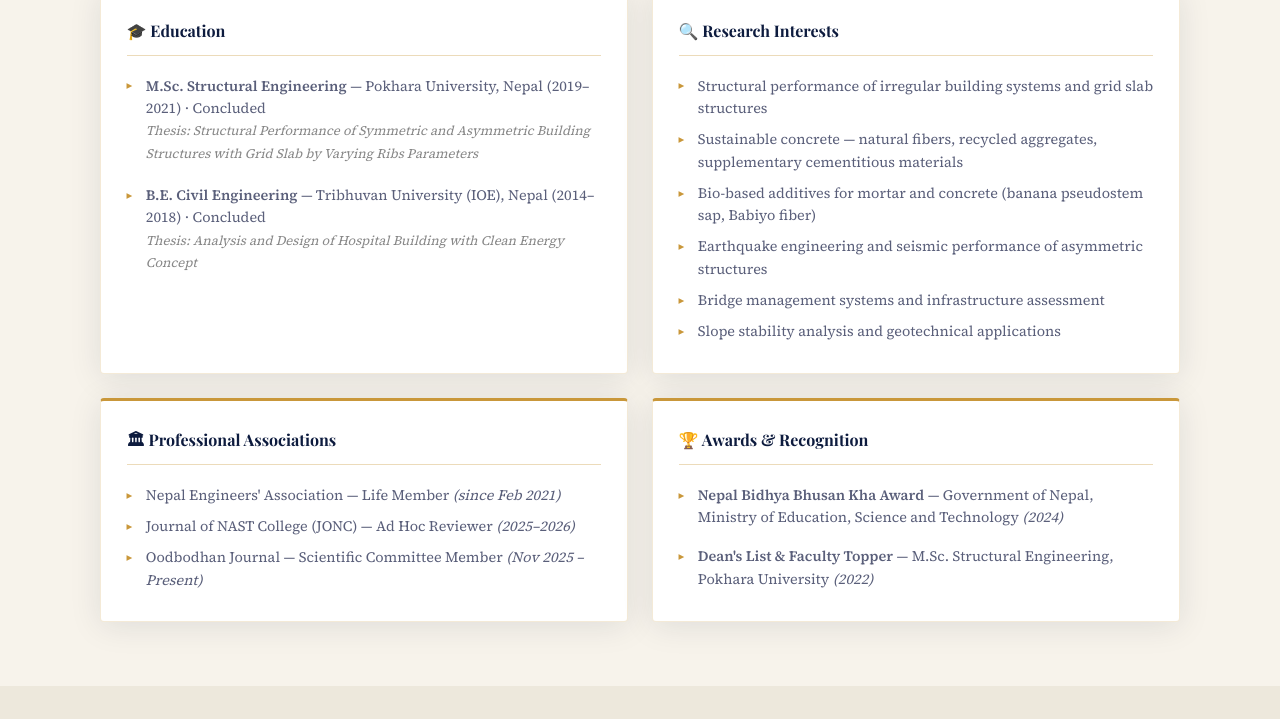
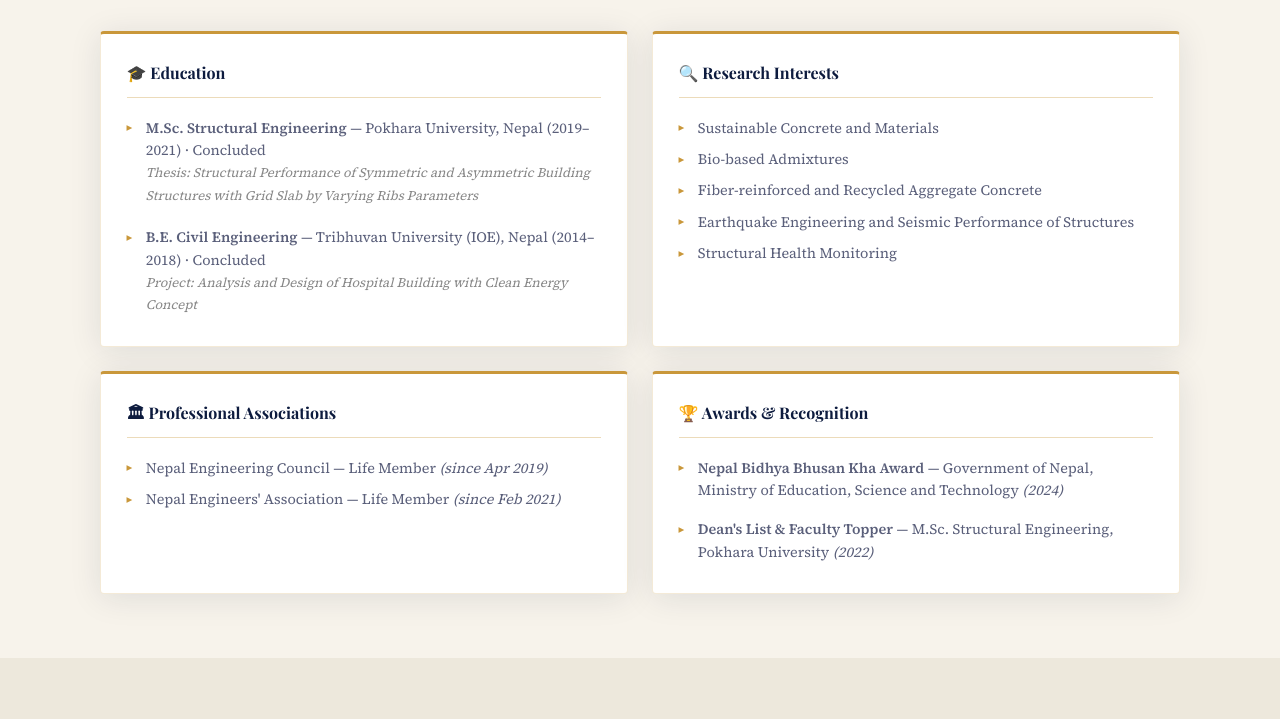
Before and after one commit to samrat-poudel/samrat-poudel, a plain HTML site: page index (6).html in a window 1280 px wide. Shown: the part 736-1455 px from the top of the page. Drawn offline with nearby package versions, Linux system fonts and the light colour scheme; a web font is replaced by a local one.

Commit message:
Update index (6).html

```diff
--- a/index (6).html
+++ b/index (6).html
@@ -484,9 +484,10 @@
       </p>
       <div class="hero-badges">
         <span class="badge">🏛 Structural Engineering</span>
-        <span class="badge">🌿 Sustainable Concrete</span>
-        <span class="badge">📐 Grid Slab Systems</span>
+        <span class="badge">♻ Sustainable Concrete</span>
+        <span class="badge">🏢 Structural Health Monitoring </span>
         <span class="badge">🌍 Earthquake Engineering</span>
+        <span class="badge">🏗 Infrastructure Development </span>
       </div>
       <div class="hero-links">
         <a href="tel:+9779857622022">📞 +977-9857622022</a>
@@ -521,7 +522,7 @@
           </li>
           <li style="margin-top:0.7rem">
             <strong>B.E. Civil Engineering</strong> — Tribhuvan University (IOE), Nepal (2014–2018) · Concluded<br>
-            <em style="font-size:0.82rem;color:#888">Thesis: Analysis and Design of Hospital Building with Clean Energy Concept</em>
+            <em style="font-size:0.82rem;color:#888">Project: Analysis and Design of Hospital Building with Clean Energy Concept</em>
           </li>
         </ul>
       </div>
@@ -529,21 +530,20 @@
       <div class="info-card">
         <h3>🔍 Research Interests</h3>
         <ul>
-          <li>Structural performance of irregular building systems and grid slab structures</li>
-          <li>Sustainable concrete — natural fibers, recycled aggregates, supplementary cementitious materials</li>
-          <li>Bio-based additives for mortar and concrete (banana pseudostem sap, Babiyo fiber)</li>
-          <li>Earthquake engineering and seismic performance of asymmetric structures</li>
-          <li>Bridge management systems and infrastructure assessment</li>
-          <li>Slope stability analysis and geotechnical applications</li>
-        </ul>
+          <li>Sustainable Concrete and Materials</li>
+          <li>Bio-based Admixtures</li>
+          <li>Fiber-reinforced and Recycled Aggregate Concrete</li>
+          <li>Earthquake Engineering and Seismic Performance of Structures</li>
+          <li>Structural Health Monitoring</li>
+          </ul>
       </div>
 
       <div class="info-card">
         <h3>🏛 Professional Associations</h3>
         <ul>
+          <li>Nepal Engineering Council — Life Member <em>(since Apr 2019)</em></li>
           <li>Nepal Engineers' Association — Life Member <em>(since Feb 2021)</em></li>
-          <li>Journal of NAST College (JONC) — Ad Hoc Reviewer <em>(2025–2026)</em></li>
-          <li>Oodbodhan Journal — Scientific Committee Member <em>(Nov 2025 – Present)</em></li>
+
         </ul>
       </div>
 
@@ -582,7 +582,7 @@
           <div class="tl-org">Tribhuvan University, IOE Pashchimanchal Campus, Nepal — Dept. of Civil Engineering</div>
           <div class="tl-date">June 2022 – Present</div>
           <ul>
-            <li>Teaching Structural Analysis 1 &amp; 2, Concrete Technology at undergraduate level</li>
+            <li>Cours Structural Analysis 1 &amp; 2, Concrete Technology at undergraduate level</li>
             <li>Teaching Structural Health Monitoring and Computational Tools &amp; Techniques at postgraduate level</li>
             <li>Supervising and co-supervising M.Sc. and B.E. research theses</li>
             <li>Member, Facility Management Unit — overseeing consulting and construction activities on campus</li>
```
